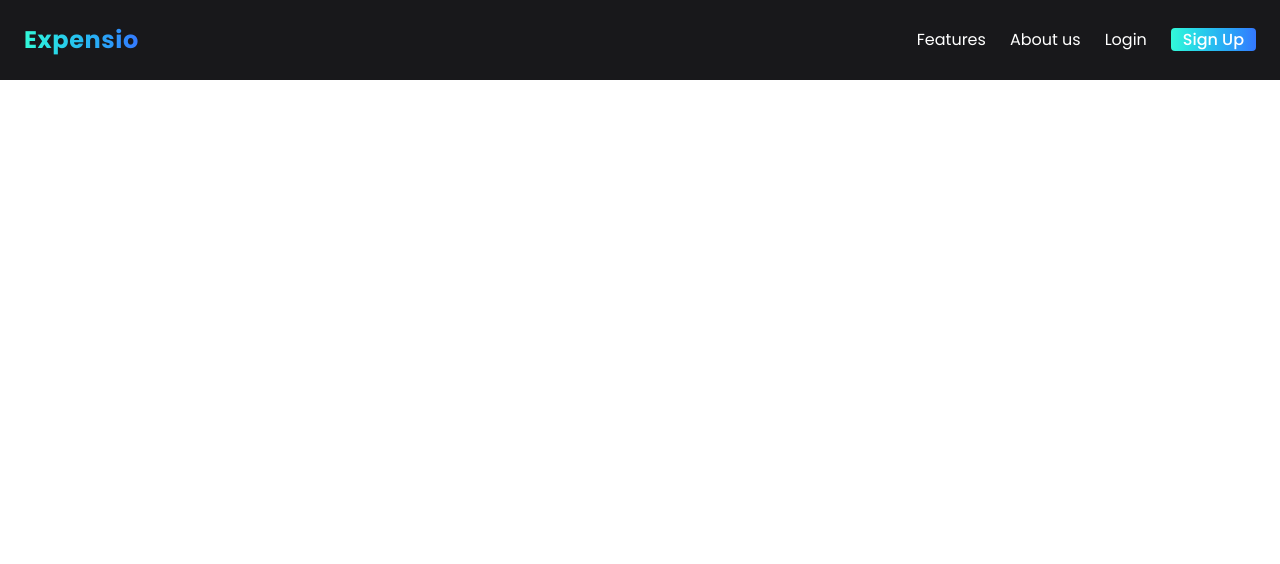
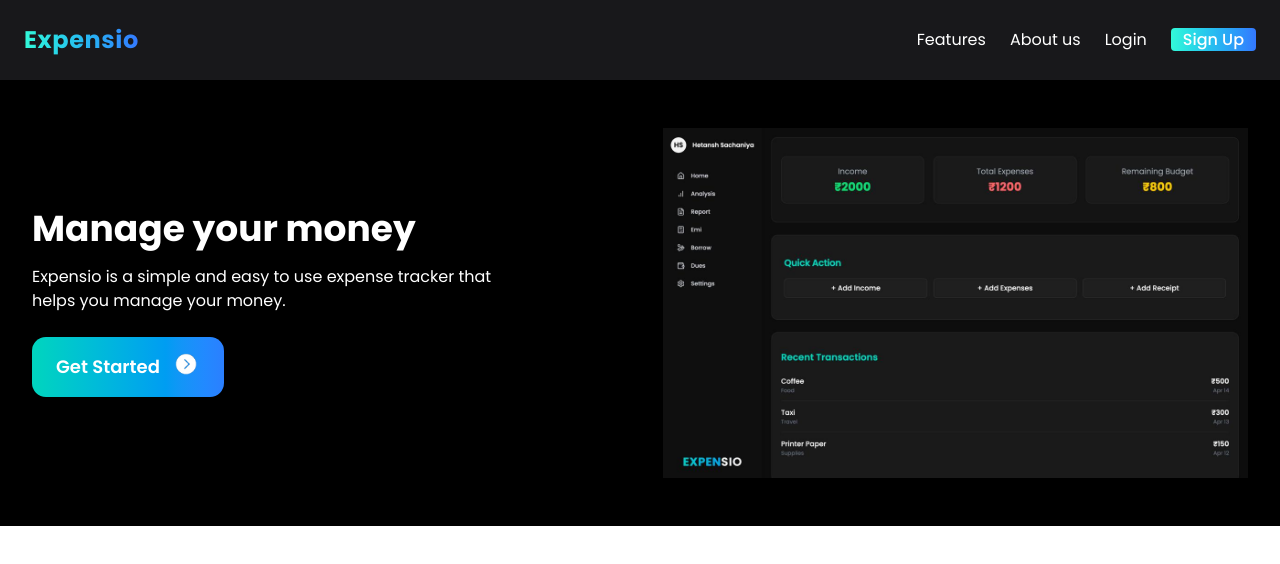
Before and after one commit to Hetansh9736/Expensio, a React (Vite) app: page / in a window 1280 px wide. Shown: the top 564 px of the page. Built offline with nearby package versions, Linux system fonts and the light colour scheme; no server answers.

Commit message:
landing-page img change

```diff
--- a/src/Components/LandingPage.jsx
+++ b/src/Components/LandingPage.jsx
@@ -1,22 +1,66 @@
-import React from 'react'
-import { Link } from 'react-router-dom'
+import React from "react";
+import { Link } from "react-router-dom";
 
 function LandingPage() {
   return (
-        <nav className='flex justify-between p-6 bg-[#18181b] text-white items-center'>
+    <>
+      <nav className="flex justify-between p-6 bg-[#18181b] text-white items-center">
         <div>
-                <h3 className='text-2xl font-bold bg-gradient-to-r from-[#33F9D8] to-[#3478FF] bg-clip-text text-transparent tracking-wide'>
+          <h3 className="text-2xl font-bold bg-gradient-to-r from-[#33F9D8] to-[#3478FF] bg-clip-text text-transparent tracking-wide">
             Expensio
           </h3>
         </div>
-            <div className='flex gap-6'>
+        <div className="flex gap-6">
           <p>Features</p>
           <p>About us</p>
-                <p><Link to='/Login'>Login</Link></p>
-                <p ><Link to='/Signup' className='bg-gradient-to-r from-[#33F9D8] to-[#3478FF] px-3 rounded font-medium cursor-pointer'>Sign Up</Link></p>
+          <p>
+            <Link to="/Login">Login</Link>
+          </p>
+          <p>
+            <Link
+              to="/Signup"
+              className="bg-gradient-to-r from-[#33F9D8] to-[#3478FF] px-3 rounded font-medium cursor-pointer"
+            >
+              Sign Up
+            </Link>
+          </p>
         </div>
       </nav>
-    )
+
+      <div className="bg-black flex items-center justify-between px-8 py-12">
+        <div className="flex flex-col items-start justify-center max-w-[500px]">
+          <h1 className="text-4xl font-bold text-white mb-4">
+            {" "}
+            Manage your money{" "}
+          </h1>
+          <p className="mb-6 text-white">
+            {" "}
+            Expensio is a simple and easy to use expense tracker that helps you
+            manage your money.{" "}
+          </p>
+
+          <button className="flex items-center justify-between bg-gradient-to-r from-teal-400 to-blue-500 text-white font-semibold px-6 py-4 rounded-xl w-fit shadow-lg hover:scale-105 transition-transform duration-200">
+            <span className="text-lg">Get Started</span>
+            <span className="ml-3">
+              <img
+                src="src\assets\btn-icon.png"
+                alt=""
+                className="w-7 h-7 object-contain"
+              />
+            </span>
+          </button>
+        </div>
+        <div>
+          {" "}
+          <img
+            src="src\assets\laptop.png"
+            alt="mockup image"
+            className="h-[350px] w-[auto] object-cover"
+          />{" "}
+        </div>
+      </div>
+    </>
+  );
 }
 
-export default LandingPage
+export default LandingPage;
```
Also changed, not shown: src/assets/btn-icon.png (added), src/assets/laptop.png (added). Lines whose indentation alone changed are shown as unchanged.
